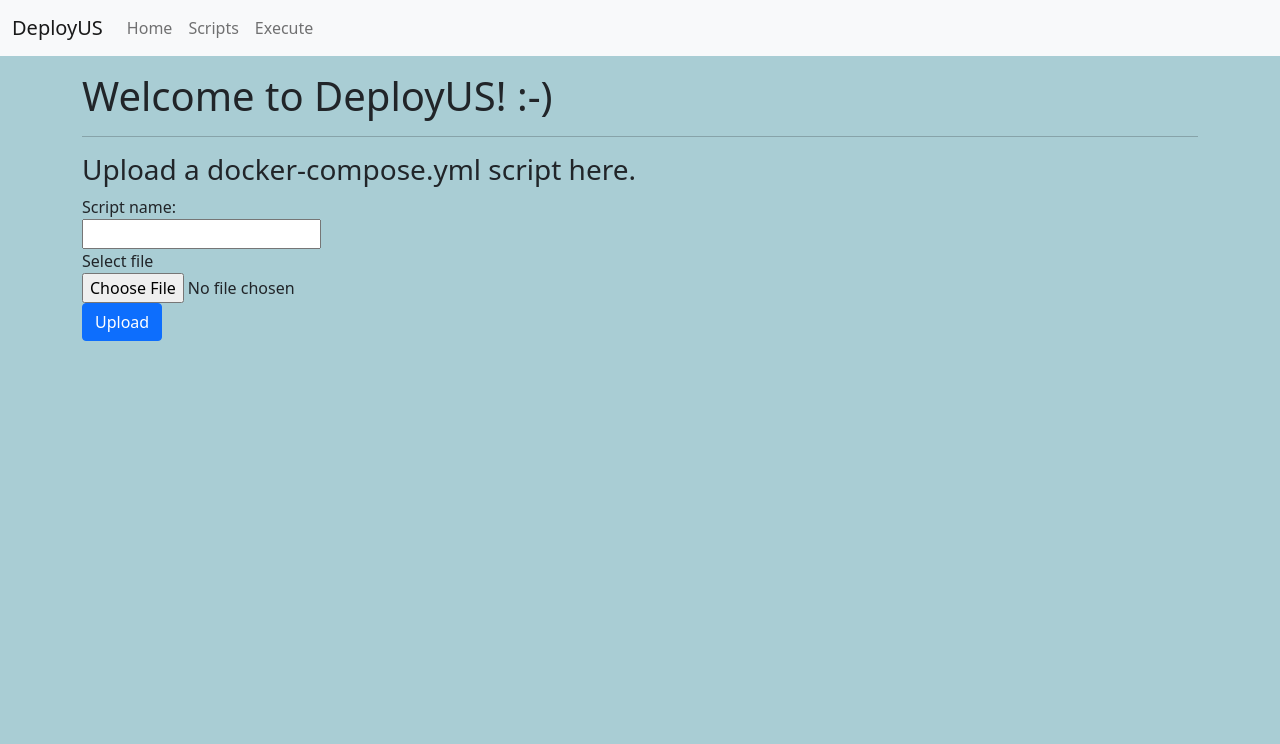
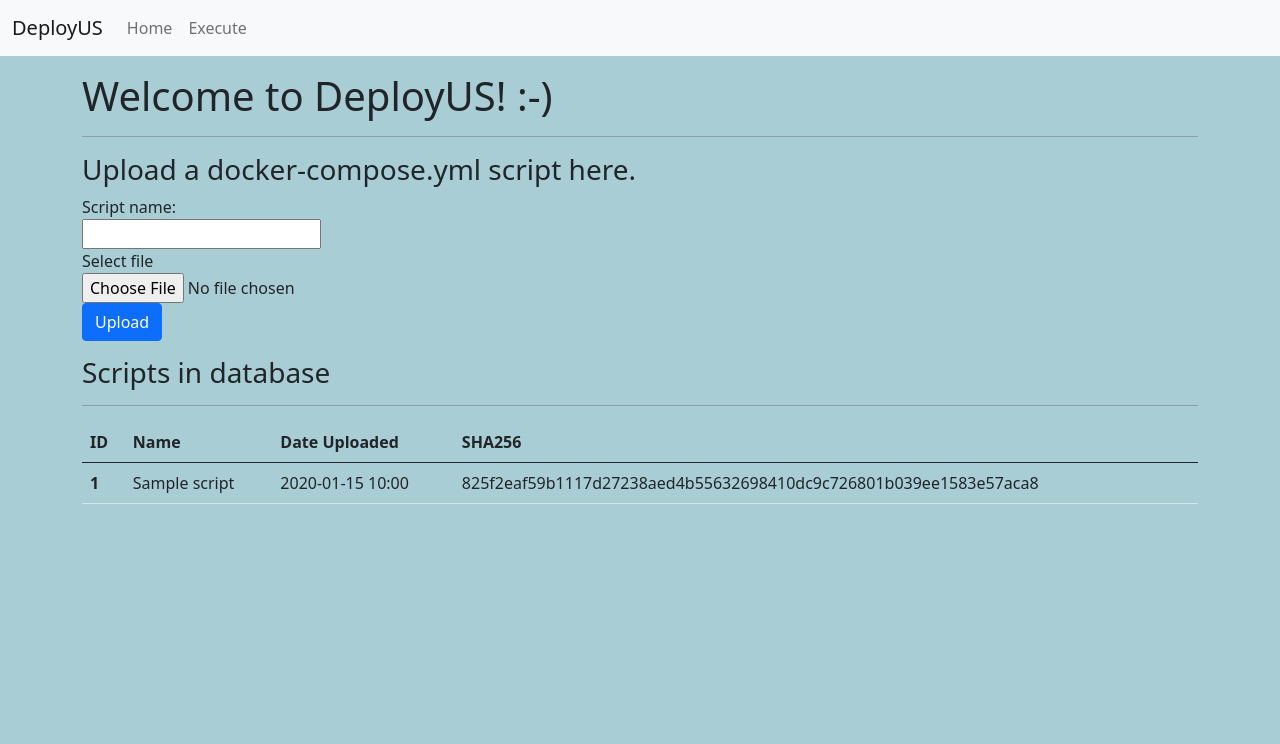
Before and after one commit to bridgecrew-perf7/DeployUS, a Flask app: page / in a window 1280 px wide. Shown: the top 744 px of the page. Run offline with Flask 2, Linux system fonts and the light colour scheme; tables that the repository leaves empty hold one stand-in row (values such as "Sample post"); data that the repository does not hold is empty.

Commit message:
Added display of database contents in index.html

```diff
--- a/DeployUS/app/db.py
+++ b/DeployUS/app/db.py
@@ -34,14 +34,14 @@ def mysql_safe(func):
 @mysql_safe
 def get_script(cursor=None, connection=None):
     cursor.execute('SELECT * FROM scripts')
-    results = [(id, name, str(date), str(contents)) for (id, name, date, contents) in cursor]
+    results = [(id, name, utils.formatDateTimeObj(str(date)), utils.getHash(contents)) for (id, name, date, contents) in cursor]
 
     return results
 
 @mysql_safe
 def insert_script(cursor, connection, name_, contents):
     sql = 'INSERT INTO scripts (name, cre_date, contents) VALUES (%s, %s, %s );'
-    val = (name_, '2010-04-30 07:27:39', contents)
+    val = (name_, utils.getDatetimeNow() , contents)
     cursor.execute(sql,val)
     connection.commit()
 
--- a/DeployUS/app/static/css/style.css
+++ b/DeployUS/app/static/css/style.css
@@ -1,5 +1,8 @@
 body{
     background: #a9cdd4;
+}
+h3{
+    margin-top: 15px;
 }
 
 .footer{
--- a/DeployUS/app/templates/public/index.html
+++ b/DeployUS/app/templates/public/index.html
@@ -30,7 +30,31 @@
                 <button type="submit" class="btn btn-primary">Upload</button>
             </form>
 
-            <!-- Execute a script on distant machines -->
+
+            <!-- Viewing scripts in databases -->
+            <div top = 100px></div>
+            <h3>Scripts in database</h3>
+            <hr>
+            <table class="table">
+                <thead>
+                  <tr>
+                    <th scope="col">ID</th>
+                    <th scope="col">Name</th>
+                    <th scope="col">Date Uploaded</th>
+                    <th scope="col">SHA256</th>
+                  </tr>
+                </thead>
+                <tbody>
+                    {% for id,name,date, hash in dbscripts %}
+                        <tr>
+                            <th scope="row">{{ id }}</th>
+                            <td>{{ name }}</td>
+                            <td>{{ date }}</td>
+                            <td>{{ hash }}</td>
+                        </tr>
+                    {% endfor %}
+                </tbody>
+              </table>
 
         </div>
     </div>
--- a/DeployUS/app/templates/public/templates/public_template.html
+++ b/DeployUS/app/templates/public/templates/public_template.html
@@ -31,9 +31,6 @@
                         <a class="nav-link" href="/">Home</a>
                     </li>
                     <li class="nav-item">
-                        <a class="nav-link" href="/scripts">Scripts</a>
-                    </li>
-                    <li class="nav-item">
                         <a class="nav-link" href="/execute">Execute</a>
                     </li>
                 </ul>
--- a/DeployUS/app/utils.py
+++ b/DeployUS/app/utils.py
@@ -1,4 +1,8 @@
 import sys
+from hashlib import sha256
+from datetime import datetime, timedelta, timezone
+
+DATETIME_FORMAT = "%Y-%m-%d %H:%M"
 
 def printus(thingToPrint):
     # Function to view pints with docker logs
@@ -16,3 +20,24 @@ def allowed_file(filename):
         return True
     else:
         return False
+
+def getHash(bytes):
+        hashobj = sha256()
+        hashobj.update(bytes)
+        return hashobj.hexdigest()
+
+def getDatetimeNow():
+    # Adding current datetime of upload
+    tzinfo = timezone(timedelta(hours=-4)) # TimeZone UTC -4:00
+    return datetime.now(tzinfo).strftime(DATETIME_FORMAT)
+
+def formatDateTimeObj(date):
+    # Database specific formating
+    year = int(date.split(' ')[0].split('-')[0])
+    month = int(date.split(' ')[0].split('-')[1])
+    day = int(date.split(' ')[0].split('-')[2])
+    hour = int(date.split(' ')[1].split(':')[0])
+    minute = int(date.split(' ')[1].split(':')[1])
+    seconds = int(date.split(' ')[1].split(':')[2])
+
+    return datetime(year, month, day, hour, minute,seconds).strftime(DATETIME_FORMAT)
--- a/DeployUS/app/views.py
+++ b/DeployUS/app/views.py
@@ -39,12 +39,8 @@ def index():
                 printus("That file extension is not allowed")
                 return redirect(request.url)
 
-    return render_template('public/index.html')
-
-@app.route('/scripts')
-def scripts():
-    import pprint
-    return pprint.pformat(json.dumps({'scripts': db.get_script()}), indent=4)
+    # For all methods, render the index.html files
+    return render_template('public/index.html',dbscripts=db.get_script())
 
 @app.route('/execute', methods=['GET'])
 def execute():
```
